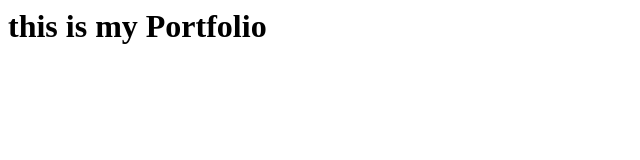
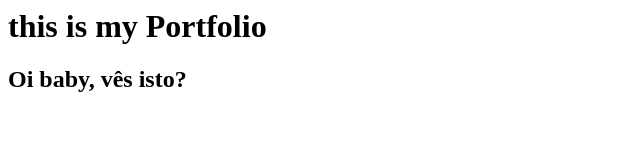
Before and after one commit to Genexuz/sergiorportfolio.github.io, a plain HTML site: page index.html in a window 1280 px wide. Shown: the whole page, without its empty margins (0-640 px from the left). Drawn offline with Linux system fonts and the light colour scheme.

Commit message:
Update index.html

```diff
--- a/index.html
+++ b/index.html
@@ -9,5 +9,6 @@
 </head>
 <body>
     <h1>this is my Portfolio</h1>
+    <h2>Oi baby, vês isto?</h2>
 </body>
 </html>
```
